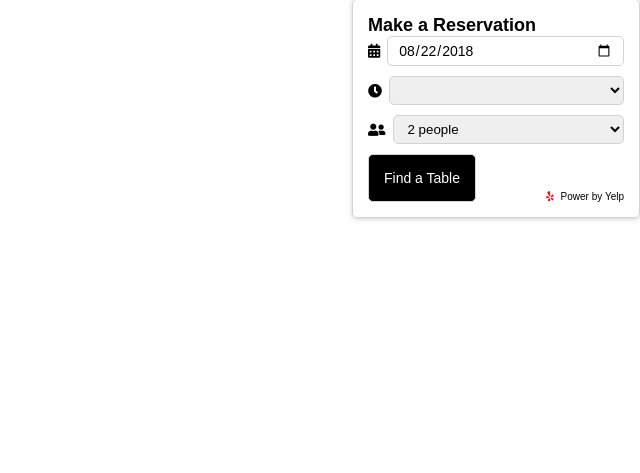
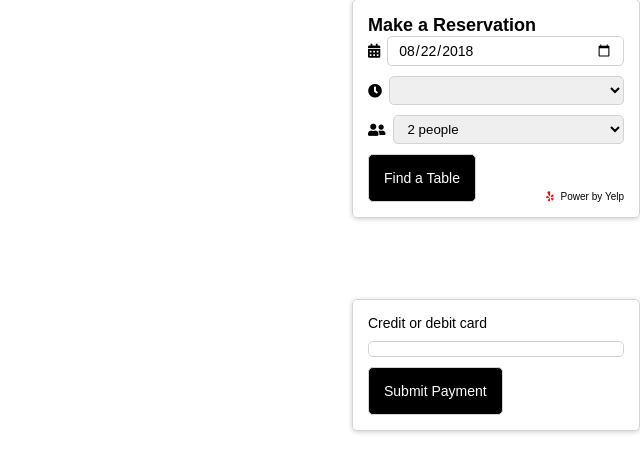
Before and after one commit to LuuuFan/reservation, a Flask app: page / in a window 1280 px wide. Shown: the part 151-624 px from the top of the page, without its empty margins (640-1280 px from the left). Run offline with Flask 2, Linux system fonts and the light colour scheme; lists and menus that the app fills with data are empty; some libraries are stand-ins or nearby versions.

Commit message:
testing stripe form

```diff
--- a/backend/routes.py
+++ b/backend/routes.py
@@ -63,3 +63,8 @@ def book():
 		return response.content, 200
 	else:
 		return 'failed'
+
+@app.route('/api/stripe/pay')
+def pay():
+
+	return 'testing'
--- /dev/null
+++ b/backend/static/javascript/strip.js
@@ -0,0 +1,65 @@
+const STRIPE_API_KEY = 'pk_test_ROdkyhs5rFVG8xeBkE0X66QJ';
+
+const stripe = Stripe(STRIPE_API_KEY);
+const elements = stripe.elements();
+
+// Custom styling can be passed to options when creating an Element.
+// (Note that this demo uses a wider set of styles than the guide below.)
+const style = {
+  base: {
+    color: '#32325d',
+    lineHeight: '18px',
+    fontFamily: '"Helvetica Neue", Helvetica, sans-serif',
+    fontSmoothing: 'antialiased',
+    fontSize: '16px',
+    '::placeholder': {
+      color: '#aab7c4'
+    }
+  },
+  invalid: {
+    color: '#fa755a',
+    iconColor: '#fa755a'
+  }
+};
+
+const card = elements.create('card', {style: style});
+card.mount('#card-element');
+
+// Handle real-time validation errors from the card Element.
+card.addEventListener('change', function(event) {
+  const displayError = document.getElementById('card-errors');
+  if (event.error) {
+    displayError.textContent = event.error.message;
+  } else {
+    displayError.textContent = '';
+  }
+});
+
+// Handle form submission.
+const form = document.getElementById('payment-form');
+form.addEventListener('submit', function(event) {
+  event.preventDefault();
+
+  stripe.createToken(card).then(function(result) {
+    if (result.error) {
+      // Inform the user if there was an error.
+      const errorElement = document.getElementById('card-errors');
+      errorElement.textContent = result.error.message;
+    } else {
+      // Send the token to your server.
+      stripeTokenHandler(result.token);
+    }
+  });
+});
+
+const stripeTokenHandler = (token) => {
+  const hiddenInput = document.createElement('input');
+  hiddenInput.setAttribute('type', 'hidden');
+  hiddenInput.setAttribute('name', 'stripeToken');
+  hiddenInput.setAttribute('value', token.id);
+  form.appendChild(hiddenInput);
+
+  // Submit the form
+  debugger
+  form.submit();
+}
--- a/backend/static/javascript/yelp.js
+++ b/backend/static/javascript/yelp.js
@@ -85,7 +85,6 @@ const getTime = () => {
 	// })
 }
 
-
 const renderTimeSelection = (arr) => {
 	$('#time').empty();
 	arr.forEach(t => {
@@ -136,7 +135,6 @@ const findTable = (alias, date, time, covers) => {
 	}).fail(err => {console.log(err)})
 }
 
-
 $('#date').on('change', (e)=>{
 	renderTimeSelection(getTime());
 })
--- a/backend/static/stylesheets/style.css
+++ b/backend/static/stylesheets/style.css
@@ -195,4 +195,37 @@ input[type=submit]:hover {
   margin-right: 7px;
 }
 
+.stripe {
+  position: fixed;
+  right: 0;
+  top: 450px;
+  border: 1px solid lightgray;
+  border-radius: 5px;
+  padding: 15px;
+  box-shadow: 0px 1px 5px 0px rgba(0, 0, 0, 0.2);
+  width: 20%;
+}
+.stripe button {
+  padding: 15px;
+  border-radius: 5px;
+  border: 1px solid lightgray;
+  background-color: black;
+  color: white;
+}
+.stripe button:hover {
+  background-color: gray;
+}
+.stripe #card-element {
+  padding: 7px;
+  border-radius: 5px;
+  border: 1px solid lightgray;
+  margin: 10px 0;
+}
+
+.stripe-widget {
+  position: fixed;
+  right: 50px;
+  top: 650px;
+}
+
 /*# sourceMappingURL=style.css.map */
--- a/backend/templates/index.html
+++ b/backend/templates/index.html
@@ -51,6 +51,33 @@
 
 		</form>
 	</div>
+	<div class='stripe'>
+		<form id='payment-form'>
+			<div class='form-inline'>
+				<label for='card-element'>Credit or debit card</label>
+				<div id='card-element'></div>
+
+				<!-- Error handler -->
+				<div id='card-errors' role='alert'></div>
+			</div>
+			<button>Submit Payment</button>
+		</form>
+	</div>
+	<div class='stripe-widget'>
+		<form action="your-server-side-code" method="POST">
+		  <script
+		    src="https://checkout.stripe.com/checkout.js" class="stripe-button"
+		    data-key="pk_test_ROdkyhs5rFVG8xeBkE0X66QJ"
+		    data-amount="999"
+		    data-name="Pay With Stripe"
+		    data-description="Example charge"
+		    data-image="https://stripe.com/img/documentation/checkout/marketplace.png"
+		    data-locale="auto">
+		  </script>
+		</form>
+	</div>
+	<script src="https://js.stripe.com/v3/"></script>
 	<script type="text/javascript" src="{{url_for('static', filename='javascript/yelp.js')}}"></script>
+	<script type="text/javascript" src="{{url_for('static', filename='javascript/strip.js')}}"></script>
 </body>
 </html>
```
Also changed, not shown: backend/static/javascript/key.js (+4 -3 lines), backend/static/stylesheets/main.scss (+33 -0 lines), 1 other file.
